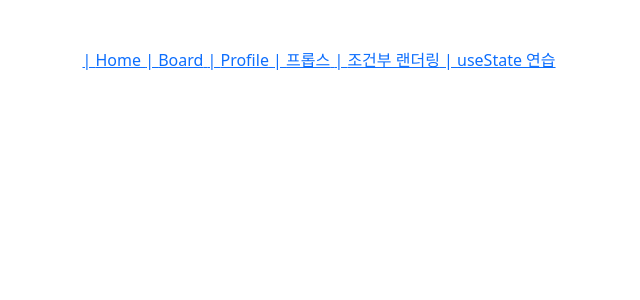
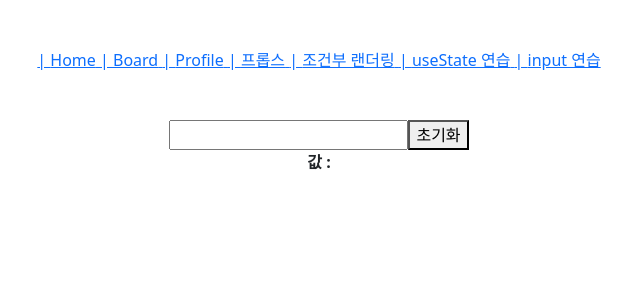
Before and after one commit to dayoung077/react-vite-ydy-example2, a React (Vite) app: page /input in a window 1280 px wide. Shown: the top 300 px of the page, without its empty margins (321-961 px from the left). Built offline with nearby package versions, Linux system fonts and the light colour scheme.

Commit message:
input 완성

```diff
--- /dev/null
+++ b/src/components/Input.jsx
@@ -0,0 +1,23 @@
+import React, { useState } from 'react'
+
+const Input = () => {
+  // let text = ''
+  const [text, setText] = useState('')
+
+  const onChange = (event) => {
+    setText(event.target.value)
+  }
+
+  // prettier-ignore
+  return (
+    <div>
+      <input onChange={onChange} value={text} />
+      <button>초기화</button>
+      <div>
+        <b>값 : {text}</b>
+      </div>
+    </div>
+  )
+}
+
+export default Input
--- /dev/null
+++ b/src/pages/InputPage.jsx
@@ -0,0 +1,13 @@
+import React from 'react'
+import Input from './../components/input'
+
+const InputPage = () => {
+  // prettier-ignore
+  return (
+    <div className="text-center mt-5">
+      <Input />
+    </div>
+  )
+}
+
+export default InputPage
--- a/src/route/Routes.jsx
+++ b/src/route/Routes.jsx
@@ -5,6 +5,7 @@
 import PropsPage from '../pages/propsPage'
 import ThreePage from '../pages/ThreePage'
 import CounterPage from '../pages/CounterPage'
+import InputPage from '../pages/InputPage'
 
 // React Routes, Route 사용 시 배열로 관리하기
 const routes = [
@@ -43,6 +44,12 @@
     element: <CounterPage />,
     title: 'useState 연습',
   },
+
+  {
+    path: '/input',
+    element: <InputPage />,
+    title: 'input 연습',
+  },
 ]
 
 export default routes
```
Also changed, not shown: 카카오_지도_예제.html (deleted).
